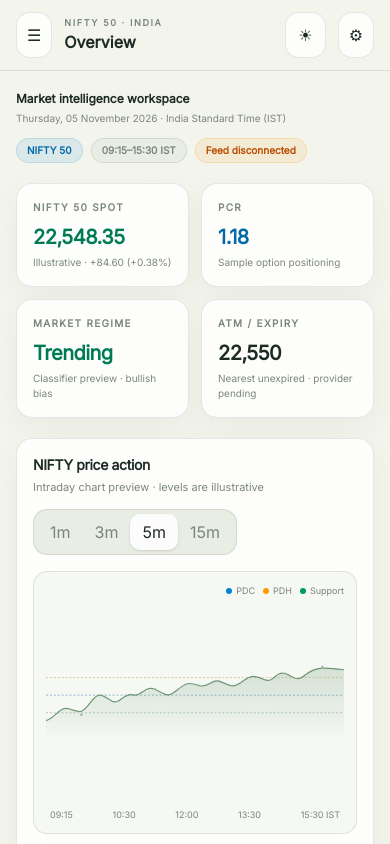
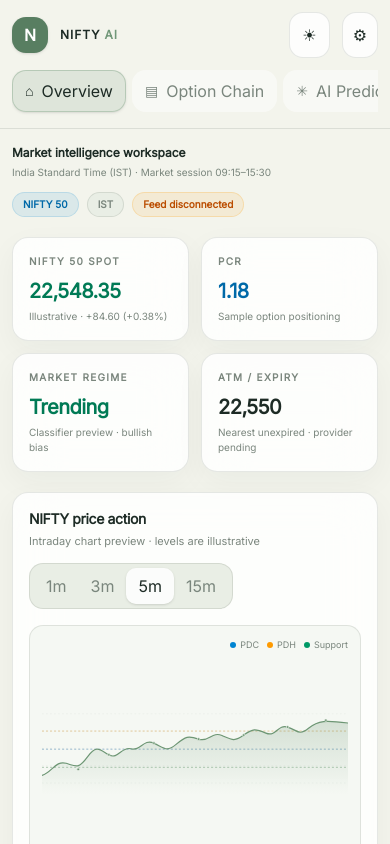
Before and after one commit to naveenm2020it-glitch/NIFTY-AI-Responsive-Trading-Dashboard, a React (Vite) app: page / in a window 390 px wide. Shown: the top 844 px of the page. Built offline with nearby package versions, Linux system fonts and the light colour scheme.

Commit message:
Replace sidebar with responsive all-tabs top navigation

```diff
--- a/src/components/generated/NIFTYAIResponsiveTradingDashboard.tsx
+++ b/src/components/generated/NIFTYAIResponsiveTradingDashboard.tsx
@@ -433,22 +433,34 @@ export const NIFTYAIResponsiveTradingDashboard = () => {
     fontFamily: "Inter, ui-sans-serif, system-ui"
   }}>
     <style>{themeCss}</style>
-    <div className="flex min-h-screen">
-      <aside className={(mobileOpen ? "fixed inset-y-0 left-0 z-50 flex w-[270px]" : "hidden") + " border-r border-[var(--line)] bg-[var(--sidebar)] px-4 py-5 backdrop-blur-2xl lg:sticky lg:top-0 lg:flex lg:h-screen lg:w-[252px] lg:shrink-0 lg:flex-col"}>
-        <div className="flex items-center gap-3 px-2"><div className="flex h-10 w-10 items-center justify-center rounded-2xl bg-[#587e61] text-lg font-bold text-white shadow-sm">N</div><div className="min-w-0"><p className="text-sm font-extrabold tracking-[.08em]">NIFTY <span className="text-[#729879]">AI</span></p><p className="mt-0.5 text-[9px] font-semibold tracking-[.19em] text-[var(--muted)]">OPTIONS INTELLIGENCE</p></div><button className="ml-auto rounded-lg p-2 text-[var(--muted)] lg:hidden" onClick={() => setMobileOpen(false)} aria-label="Close menu">✕</button></div>
-        <div className="mt-8 space-y-5">{["Workspace", "Intelligence", "Execution", "Reports", "System"].map(group => <div key={group}><p className="mb-2 px-3 text-[9px] font-bold uppercase tracking-[.18em] text-[var(--muted)]">{group}</p><nav className="space-y-1">{nav.filter(n => n.group === group).map(n => <button key={n.label} onClick={() => go(n.label)} className={"flex w-full items-center gap-3 rounded-xl px-3 py-2.5 text-left text-[12px] font-semibold transition " + (active === n.label ? "bg-[#6d9674]/15 text-[var(--ink)] ring-1 ring-[#6d9674]/20" : "text-[var(--muted)] hover:bg-[var(--soft)] hover:text-[var(--ink)]")}><span className="flex h-8 w-8 items-center justify-center rounded-lg bg-[var(--soft)] text-sm">{n.icon}</span><span>{n.label}</span>{n.label === "Trading Signals" && <span className="ml-auto h-2 w-2 rounded-full bg-amber-500" />}</button>)}</nav></div>)}</div>
-        <div className="mt-auto space-y-3 pt-6"><div className="rounded-2xl border border-amber-500/20 bg-amber-500/[.07] p-3"><div className="flex items-center gap-2"><span className="h-2 w-2 rounded-full bg-amber-500" /><span className="text-[10px] font-bold text-amber-800 dark:text-amber-200">DEMO ENVIRONMENT</span></div><p className="mt-2 text-[9px] leading-relaxed text-[var(--muted)]">Synthetic preview values only. No live data provider or trained AI model is connected.</p></div><div className="flex items-center gap-3 px-2"><div className="flex h-9 w-9 items-center justify-center rounded-full bg-[#dce7d8] text-xs font-bold text-[#42634b]">TR</div><div><p className="text-[11px] font-semibold">Trader workspace</p><p className="text-[9px] text-[var(--muted)]">Local UI preview</p></div></div></div>
-      </aside>
-      {mobileOpen && <button className="fixed inset-0 z-40 bg-slate-950/35 lg:hidden" aria-label="Close navigation overlay" onClick={() => setMobileOpen(false)} />}
-      <main className="min-w-0 flex-1">
-        <header className="sticky top-0 z-30 border-b border-[var(--line)] bg-[var(--canvas)]/85 px-4 py-3 backdrop-blur-xl sm:px-6 lg:px-8"><div className="mx-auto flex max-w-[1560px] items-center gap-3"><button onClick={() => setMobileOpen(true)} className="rounded-xl border border-[var(--line)] bg-[var(--panel)] p-2.5 text-sm lg:hidden" aria-label="Open navigation">☰</button><div className="min-w-0 flex-1"><div className="text-[9px] font-bold uppercase tracking-[.18em] text-[var(--muted)]">NIFTY 50 · INDIA</div><h1 className="truncate text-base font-bold sm:text-lg">{active}</h1></div><div className="hidden items-center gap-2 rounded-full border border-amber-500/20 bg-amber-500/10 px-3 py-2 text-[9px] font-extrabold tracking-wide text-amber-800 dark:text-amber-200 sm:flex"><span className="h-1.5 w-1.5 rounded-full bg-amber-500" />DEMO · NOT LIVE</div><button onClick={() => setDark(!dark)} className="flex items-center gap-2 rounded-xl border border-[var(--line)] bg-[var(--panel)] px-3 py-2.5 text-[10px] font-bold" aria-label="Toggle colour theme"><span>{dark ? "☾" : "☀"}</span><span className="hidden sm:inline">{dark ? "Dark" : "Light"}</span></button><button onClick={() => setNotice("Settings are a UI placeholder. Data-source configuration will be connected in the backend phase.")} className="rounded-xl border border-[var(--line)] bg-[var(--panel)] p-2.5 text-sm" aria-label="Settings">⚙</button></div></header>
-        <div className="mx-auto max-w-[1560px] space-y-5 px-4 py-5 sm:px-6 sm:py-6 lg:px-8">
-          <div className="flex flex-wrap items-center justify-between gap-3"><div><p className="text-xs font-semibold">Market intelligence workspace</p><p className="mt-1 text-[10px] text-[var(--muted)]">Thursday, 05 November 2026 · India Standard Time (IST)</p></div><div className="flex flex-wrap items-center gap-2"><Badge tone="blue">NIFTY 50</Badge><Badge>09:15–15:30 IST</Badge><Badge tone="amber">Feed disconnected</Badge></div></div>
-          {views[active]()}
-          <footer className="flex flex-wrap justify-between gap-2 border-t border-[var(--line)] py-4 text-[9px] text-[var(--muted)]"><span>NIFTY AI · Options intelligence terminal</span><span>Demo interface · No broker orders · Not investment advice</span></footer>
+    <main className="min-h-screen w-full min-w-0">
+      <header className="sticky top-0 z-30 border-b border-[var(--line)] bg-[var(--canvas)]/95 px-3 py-3 backdrop-blur-xl sm:px-5 lg:px-8">
+        <div className="mx-auto flex max-w-[1600px] items-center gap-3">
+          <div className="flex h-9 w-9 shrink-0 items-center justify-center rounded-xl bg-[#587e61] text-base font-extrabold text-white shadow-sm">N</div>
+          <div className="min-w-0 flex-1">
+            <p className="text-xs font-extrabold tracking-[.08em]">NIFTY <span className="text-[#729879]">AI</span></p>
+            <p className="hidden text-[9px] font-semibold tracking-[.15em] text-[var(--muted)] sm:block">OPTIONS INTELLIGENCE TERMINAL</p>
+          </div>
+          <div className="hidden items-center gap-2 rounded-full border border-amber-500/20 bg-amber-500/10 px-3 py-2 text-[9px] font-extrabold tracking-wide text-amber-800 dark:text-amber-200 sm:flex"><span className="h-1.5 w-1.5 rounded-full bg-amber-500" />DEMO · NOT LIVE</div>
+          <button onClick={() => setDark(!dark)} className="flex shrink-0 items-center gap-2 rounded-xl border border-[var(--line)] bg-[var(--panel)] px-3 py-2.5 text-[10px] font-bold" aria-label="Toggle colour theme"><span>{dark ? "☾" : "☀"}</span><span className="hidden sm:inline">{dark ? "Dark" : "Light"}</span></button>
+          <button onClick={() => setNotice("Settings are a UI placeholder. Data-source configuration is not connected yet.")} className="shrink-0 rounded-xl border border-[var(--line)] bg-[var(--panel)] p-2.5 text-sm" aria-label="Settings">⚙</button>
         </div>
-      </main>
-    </div>
+        <nav aria-label="Dashboard sections" className="mx-auto mt-3 flex max-w-[1600px] gap-1.5 overflow-x-auto pb-1 [scrollbar-width:thin]">
+          {nav.map(n => <button key={n.label} onClick={() => go(n.label)} aria-current={active === n.label ? "page" : undefined} className={"inline-flex min-h-10 shrink-0 items-center gap-2 rounded-xl border px-3 py-2 text-[10px] font-bold transition sm:px-3.5 sm:text-[11px] " + (active === n.label ? "border-[#6d9674]/35 bg-[#6d9674]/15 text-[var(--ink)] shadow-sm" : "border-transparent bg-[var(--panel)]/55 text-[var(--muted)] hover:border-[var(--line)] hover:bg-[var(--soft)] hover:text-[var(--ink)]")}>
+            <span aria-hidden="true" className="text-sm">{n.icon}</span><span>{n.label}</span>
+            {n.label === "Trading Signals" && <span className="h-1.5 w-1.5 rounded-full bg-amber-500" />}
+          </button>)}
+        </nav>
+      </header>
+      <div className="mx-auto max-w-[1600px] space-y-5 px-3 py-4 sm:px-5 sm:py-5 lg:px-8 lg:py-6">
+        <div className="flex flex-wrap items-center justify-between gap-3">
+          <div><p className="text-xs font-semibold">Market intelligence workspace</p><p className="mt-1 text-[10px] text-[var(--muted)]">India Standard Time (IST) · Market session 09:15–15:30</p></div>
+          <div className="flex flex-wrap items-center gap-2"><Badge tone="blue">NIFTY 50</Badge><Badge>IST</Badge><Badge tone="amber">Feed disconnected</Badge></div>
+        </div>
+        {views[active]()}
+        <footer className="flex flex-wrap justify-between gap-2 border-t border-[var(--line)] py-4 text-[9px] text-[var(--muted)]"><span>NIFTY AI · Options intelligence terminal</span><span>Demo interface · No broker orders · Not investment advice</span></footer>
+      </div>
+    </main>
     {notice && <div role="status" className="fixed bottom-4 right-4 z-[60] flex max-w-sm items-start gap-3 rounded-2xl border border-[var(--line)] bg-[var(--panel)] p-4 text-xs shadow-2xl backdrop-blur-xl"><p className="flex-1 leading-relaxed">{notice}</p><button className="text-[var(--muted)]" aria-label="Dismiss notice" onClick={() => setNotice("")}>✕</button></div>}
   </div>;
 };
```
